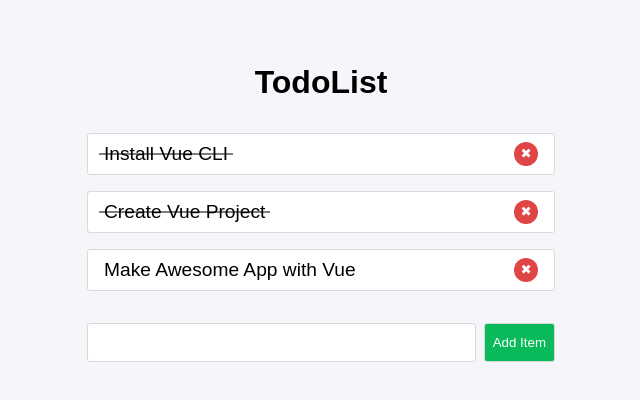
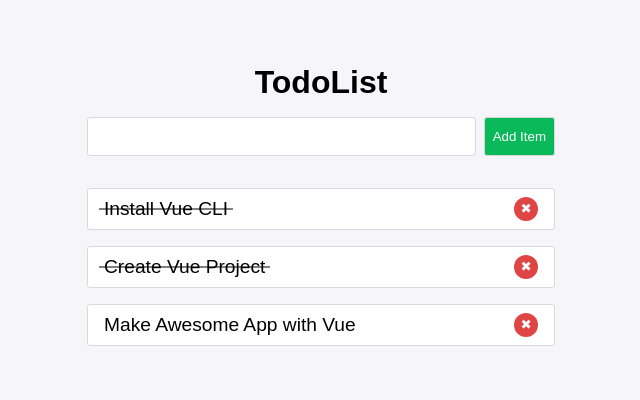
Before and after one commit to zaidakhterr/vue-todo-list, a Vue app: page / in a window 1280 px wide. Shown: the top 400 px of the page, without its empty margins (319-959 px from the left). Built offline with nearby package versions, Linux system fonts and the light colour scheme.

Commit message:
📦 NEW: AddTodos functionality

```diff
--- a/src/components/AddTodoForm.vue
+++ b/src/components/AddTodoForm.vue
@@ -1,22 +1,34 @@
 <template>
-  <form>
-    <input type="text" >
-    <button type="submit" placeholder="Add todo...">Add Item</button>
+  <form @submit="addItem">
+    <input type="text" autocomplete="off" name="title" v-model.trim="title" />
+    <button type="submit">Add Item</button>
   </form>
 </template>
 
 <script>
   export default {
-    name:"AddTodoForm"
-  }
+    name: "AddTodoForm",
+    data() {
+      return {
+        title: "",
+      };
+    },
+    methods: {
+      addItem(e) {
+        e.preventDefault();
+        this.$emit("add-item", this.title);
+        this.title = "";
+      },
+    },
+  };
 </script>
 
 <style lang="scss" scoped>
-form{
+  form {
     padding: 0 16px;
     display: flex;
 
-  input{
+    input {
       font-size: 1.1rem;
       outline: none;
       border-radius: 3px;
@@ -27,7 +39,7 @@ form{
       margin-right: 8px;
     }
 
-  button{
+    button {
       cursor: pointer;
       outline: none;
       color: #fff;
@@ -35,7 +47,6 @@ form{
       border: 1px solid #d9d9d9;
       padding: 8px;
       border-radius: 3px;
-
     }
   }
 </style>
--- a/src/components/TodoList.vue
+++ b/src/components/TodoList.vue
@@ -1,10 +1,10 @@
 <template>
   <div class="todo-list">
     <h1>TodoList</h1>
+    <AddTodoForm v-on:add-item="addItem" />
     <transition-group name="list" tag="div">
       <TodoItem v-for="item of list" v-bind:key="item.id" v-bind:item="item" v-on:del-item="deleteItem" />
     </transition-group>
-    <AddTodoForm />
   </div>
 </template>
 
@@ -44,6 +44,17 @@
       deleteItem(id) {
         this.list = this.list.filter((v) => v.id !== id);
       },
+      addItem(title) {
+        console.log("title", title, title.length);
+        if (title.length !== 0) {
+          const newTodo = {
+            id: uuid(),
+            title,
+            isCompleted: false,
+          };
+          this.list = [...this.list, newTodo];
+        }
+      },
     },
   };
 </script>
@@ -61,7 +72,7 @@
 
     > div {
       width: 100%;
-      padding: 16px;
+      padding: 32px 16px;
     }
   }
 
```
Lines whose indentation alone changed are shown as unchanged.
